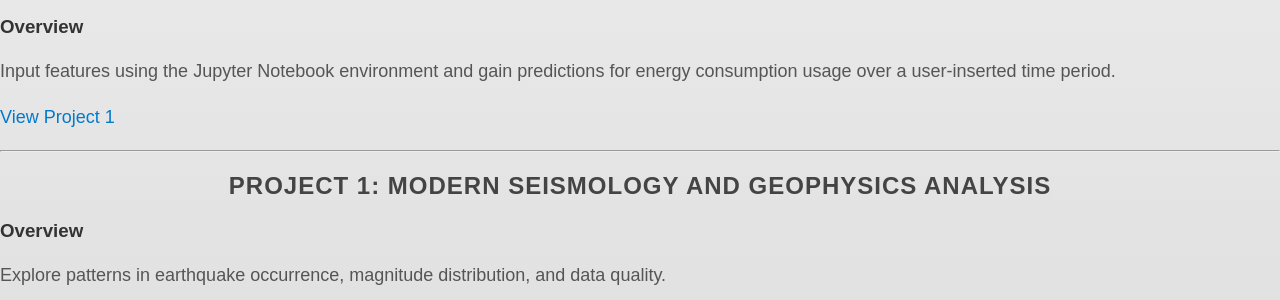
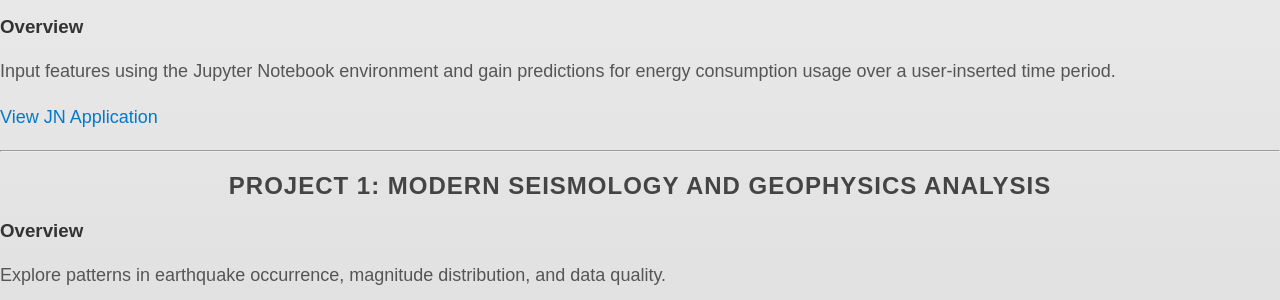
Before and after one commit to cmtrimble/cmtrimble.github.io, a Jekyll site: the page built from project.md, in a window 1280 px wide. Shown: the part 447-747 px from the top of the page. Built offline with Jekyll 4.4.1, drawn with Linux system fonts in a browser that asks for light colours.

Commit message:
Update project.md

```diff
--- a/project.md
+++ b/project.md
@@ -20,7 +20,7 @@ Explore various elements of GDP and Population using an interactive map. Gain in
 ### Overview
 Input features using the Jupyter Notebook environment and gain predictions for energy consumption usage over a user-inserted time period.
 
-[View Project 1](https://github.com/cmtrimble/cmtrimble.github.io/tree/main/EnergyPred)
+[View JN Application](https://github.com/cmtrimble/cmtrimble.github.io/tree/main/EnergyPred)
 
 ---
 
```
